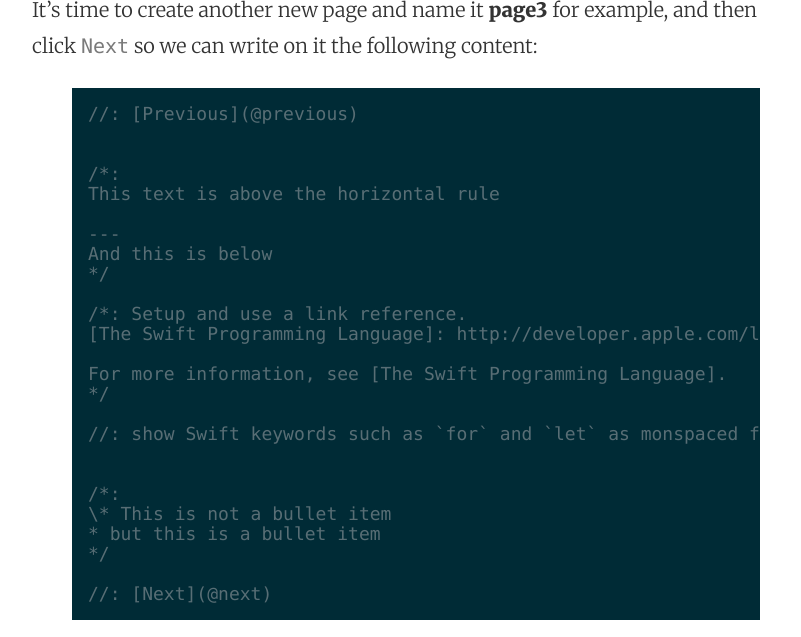
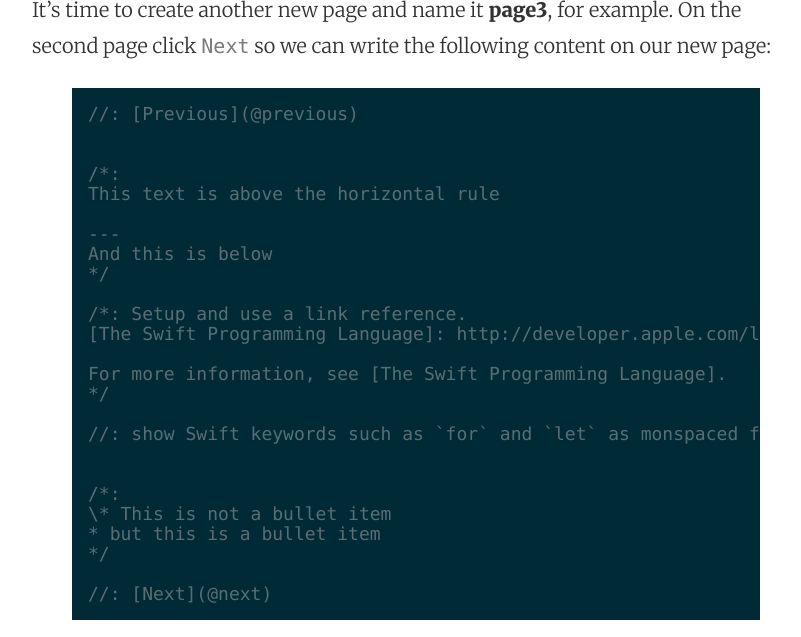
Before and after one commit to mhorga/mhorga.github.io, a Jekyll site: the page built from _posts/2015-11-02-markup-for-xcode-playgrounds.markdown, in a window 1280 px wide and 900 px high, scrolled down 3786 px, cut to the strip 263-900 px from the top of the window. Shown: the whole strip, without its empty margins (224-1025 px from the left). Built offline with Jekyll 4.4.1, drawn with Linux system fonts in a browser that asks for light colours.

Commit message:
Post update: Markup for Xcode playgrounds

```diff
--- a/_posts/2015-11-02-markup-for-xcode-playgrounds.markdown
+++ b/_posts/2015-11-02-markup-for-xcode-playgrounds.markdown
@@ -61,7 +61,7 @@
 
 ![alt text](https://github.com/Swiftor/Markup/raw/master/images/page2.png "Page 2")
 
-It's time to create another new page and name it __page3__ for example, and then click `Next` so we can write on it the following content:
+It's time to create another new page and name it __page3__, for example. On the second page click `Next` so we can write the following content on our new page:
 
 {% highlight swift %}
 //: [Previous](@previous)
```
